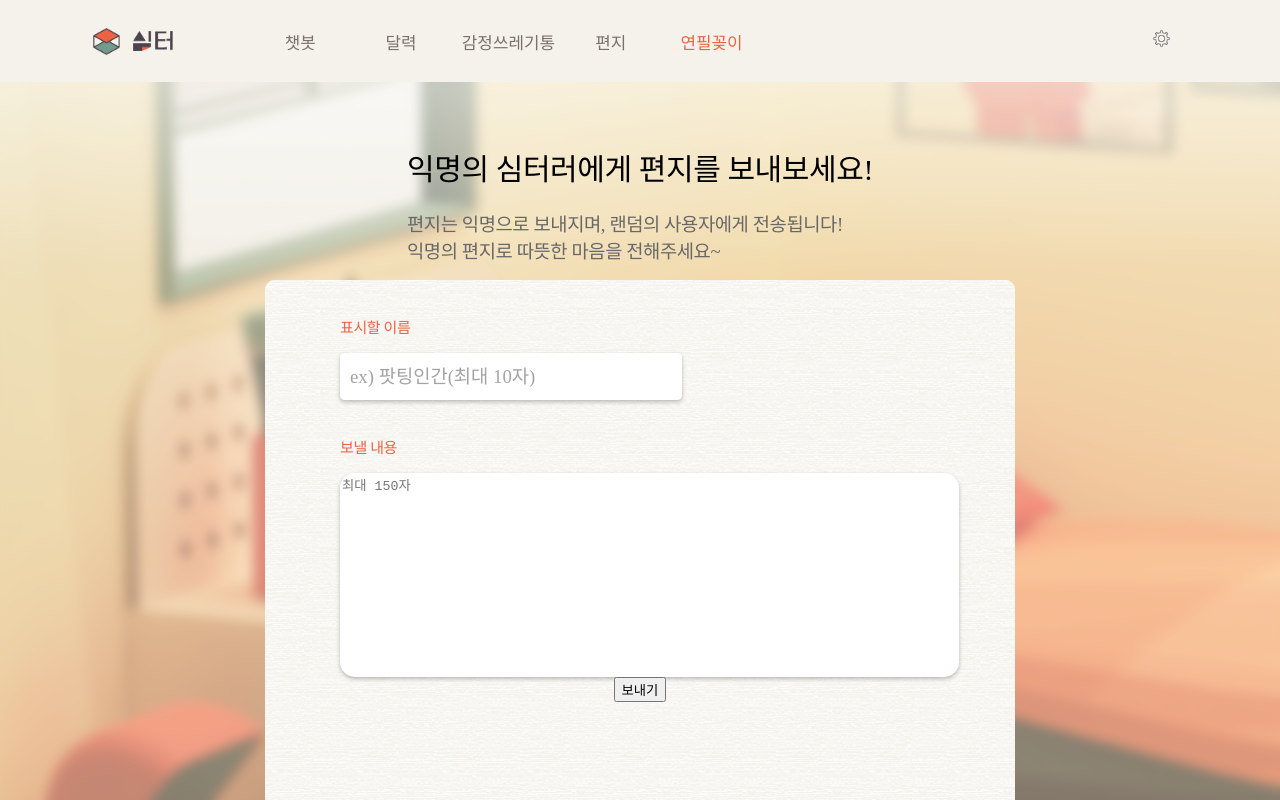
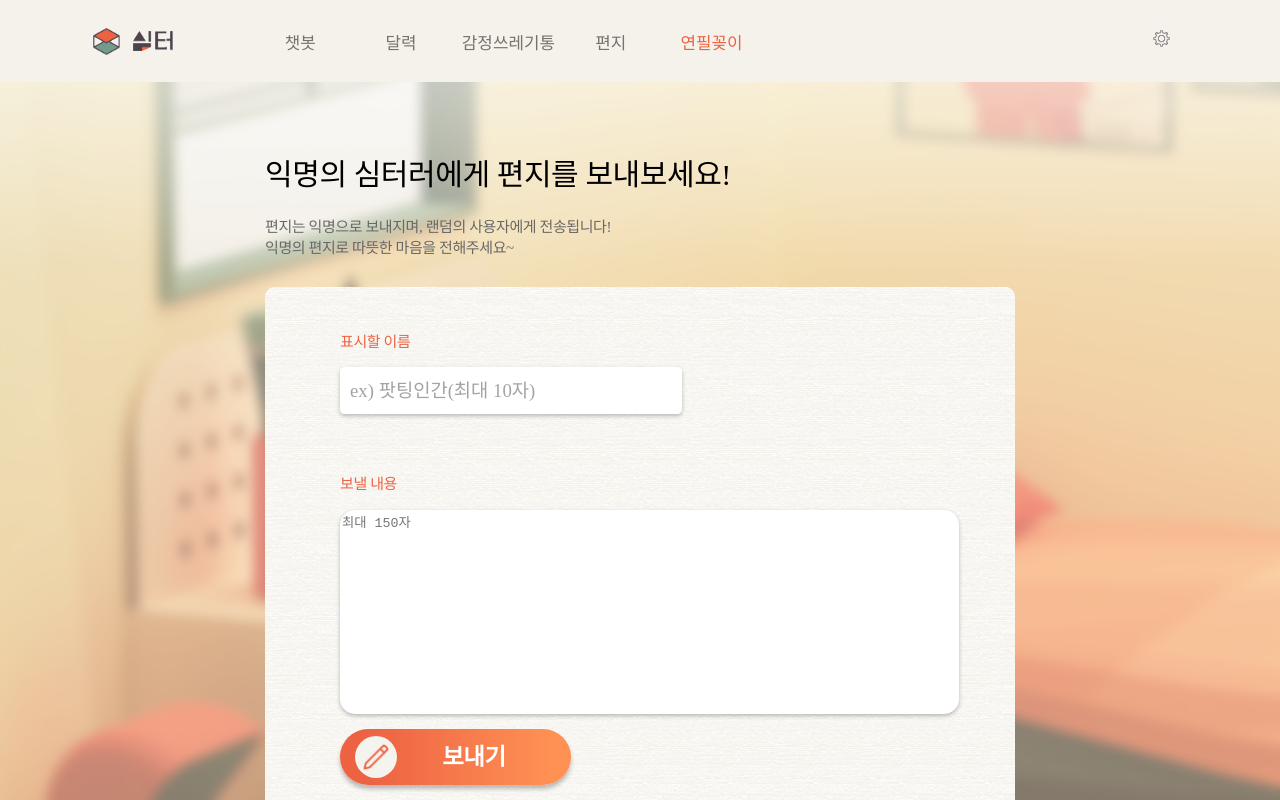
Before and after one commit to git1uv/client, a React (Create React App) app: page /pencilholder in a window 1280 px wide. Built offline with nearby package versions, Linux system fonts and the light colour scheme.

Commit message:
design: letter 바닥에 떨어지는 오류 수정

```diff
--- a/src/components/PencilHolder/PencilHolder.style.js
+++ b/src/components/PencilHolder/PencilHolder.style.js
@@ -3,6 +3,11 @@ import letter from "../../assets/pencilHolder/letter.png"
 import backgroundImg from "../../assets/pencilHolder/bgImg.png"
 
 export const Container = styled.div`
+    @media (max-width: 1440px) {
+        html {
+            font-size: 13px; // 화면 너비가 1200px 이하일 때
+        }
+    }
     display: flex;
     align-items: center;
     justify-content: flex-end;
@@ -14,14 +19,13 @@ export const Container = styled.div`
     background-image: url(${backgroundImg});
     background-size: cover;
     background-color: #EEECE3;
-
     background-position: center;
 
     &::before {
         content: "";
         position: absolute;
         width: 100%;
-    height: 100%;
+        height: 100vh;
         backdrop-filter: blur(3px);
         background: rgba(255, 255, 255, 0.30);
     }
@@ -35,9 +39,9 @@ export const Container = styled.div`
     }
 
     section {
-        height: 8rem;
+        height: 2rem;
         @media (max-width: 1440px) {
-            height: 5rem;
+            height: 2rem;
         }
     }
 `;
@@ -46,7 +50,7 @@ export const Title = styled.div`
     display: flex;
     align-items: flex-start;
     flex-direction: column;
-    height: 10vh;
+    height: auto;
 
     h1 {
         font-family: 'Pretendard';
@@ -66,6 +70,10 @@ export const Title = styled.div`
         font-size: 1.25rem;
         letter-spacing: -0.408px;
         color: #686868;
+
+        @media (max-width: 1440px) {
+            font-size: 1rem;
+        }
     }
 `
 
@@ -73,18 +81,16 @@ export const Letter = styled.div`
     display: flex;
     flex-direction: column;
     align-items: center;
-
+    justify-content: space-around;
     width: 50rem;
-    height: 80vh;
+    height: auto;
+    // padding: 3% 1rem;
 
     @media (max-width: 1440px) {
         width: 50rem;
-        height: 65vh;
+        padding: 0;
     }
-    @media (max-width: 1200px) {
-        width: 50rem;
-        height: 56vh;
-    }
+
     background-image: url(${letter});
     background-size: 100%;
     background-position: cover;
@@ -92,13 +98,13 @@ export const Letter = styled.div`
 `
 
 export const SizedBox = styled.div`
-    height: 5rem;
+    height: 14rem;
 
     @media (max-width: 1440px) {
-        height: 4rem;
+        height: 8rem;
     }
     @media (max-width: 1200px) {
-        height: 4rem;
+        height: 8rem;
     }
 `
 
@@ -107,7 +113,14 @@ export const WriteBox = styled.div`
     flex-direction: column;
     justify-content: center;
     width: 40rem;
-    margin-top: 1.5rem;
+    margin: 3rem 0 2rem 0;
+
+    @media (max-width: 1440px) {
+        margin: 2rem 0 1rem 0;
+    }
+    @media (max-width: 1200px) {
+        margin: 3rem 0 2rem 0;
+    }
 
     h3 {
         color: #ED6243;
@@ -143,7 +156,7 @@ export const WriteBox = styled.div`
 
     textarea {
         width: 41rem;
-        height: 40vh;
+        height: 30vh;
         @media (max-width: 1440px) {
             height: 25vh;
         }
@@ -159,3 +172,55 @@ export const WriteBox = styled.div`
         outline: none;
     }
 `
+
+export const Wrapper = styled.div`
+    display: flex;
+    flex-direction: column;
+    align-items: flex-start;
+`
+
+export const SendBtn = styled.div`
+    padding-left: 1rem;
+    display: flex;
+    align-items: center;
+    margin-bottom: 3rem;
+
+    @media (max-width: 1440px) {
+        margin-bottom: 1rem;
+    }
+
+    width: 14.375rem;
+    height: 3.75rem;
+
+    box-shadow: 0px 4px 4px 0px rgba(0, 0, 0, 0.25);
+    border: none;
+    border-radius: 3.125rem;
+    background: linear-gradient(90deg, #ED6243 11.5%, #FF9153 92%);
+
+    p {
+        margin: 0 0 0 3rem;
+        color: white;
+        text-align: center;
+        font-family: Pretendard;
+        font-size: 1.5625rem;
+        font-weight: 800;
+        line-height: 1.375rem;
+        letter-spacing: -0.0255rem;
+    }
+`
+
+export const PencilIcon = styled.div`
+    display: flex;
+    justify-content: center;
+    align-items: center;
+    width: 2.8125rem;
+    height: 2.8125rem;
+    flex-shrink: 0;
+    background: #F5F3ED;
+    border-radius: 100%;
+
+    img {
+        width: 2rem;
+        height: 2rem;
+    }
+`
--- a/src/components/PencilHolder/PencilHolderCm.jsx
+++ b/src/components/PencilHolder/PencilHolderCm.jsx
@@ -1,11 +1,12 @@
 import React from 'react'
 import * as S from "./PencilHolder.style"
+import Pencil from '../../assets/pencilHolder/Pencil.png'
 
 export default function PencilHolderCm() {
   return (
     <S.Container>
       <S.SizedBox/>
-      <S.SizedBox/>
+      <S.Wrapper>
         <S.Title>
           <h1>익명의 심터러에게 편지를 보내보세요!</h1>
           <p>편지는 익명으로 보내지며, 랜덤의 사용자에게 전송됩니다! </p>
@@ -13,6 +14,7 @@ export default function PencilHolderCm() {
         </S.Title>
         <section/>
         <S.Letter>
+          <S.Wrapper>
             <S.WriteBox>
               <h3>표시할 이름</h3>
               <input placeholder='ex) 팟팅인간(최대 10자)'></input>
@@ -21,9 +23,15 @@ export default function PencilHolderCm() {
               <h3>보낼 내용</h3>
               <textarea placeholder='최대 150자'></textarea>
             </S.WriteBox>
-
-        <button>보내기</button>
+            <S.SendBtn>
+              <S.PencilIcon>
+                <img src={Pencil} alt='icon'/>
+              </S.PencilIcon>
+              <p>보내기</p>
+            </S.SendBtn>
+          </S.Wrapper>
         </S.Letter>
+      </S.Wrapper>
     </S.Container>
   )
 }
```
Also changed, not shown: src/assets/pencilHolder/Pencil.png (added). Lines whose indentation alone changed are shown as unchanged.
